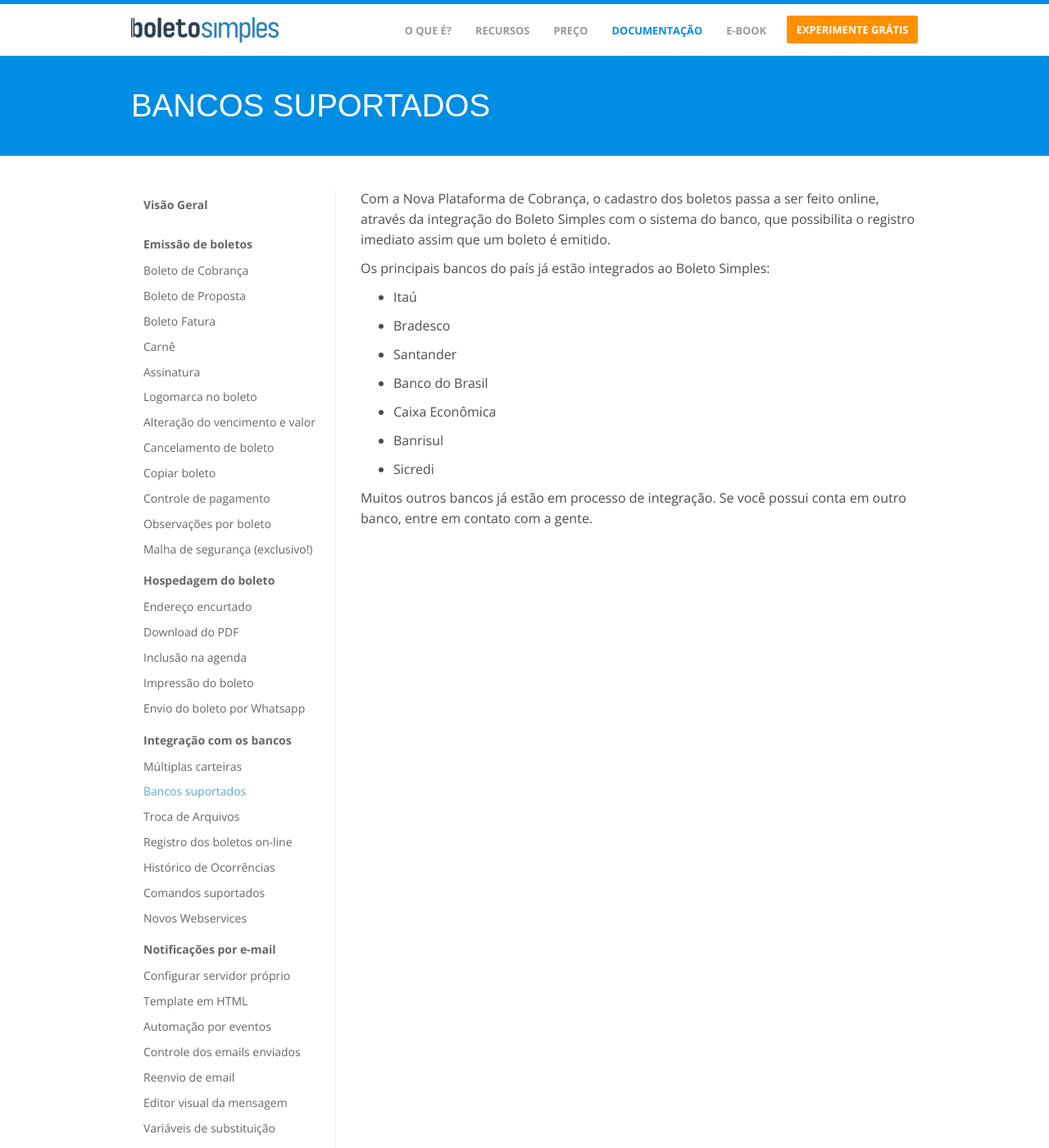
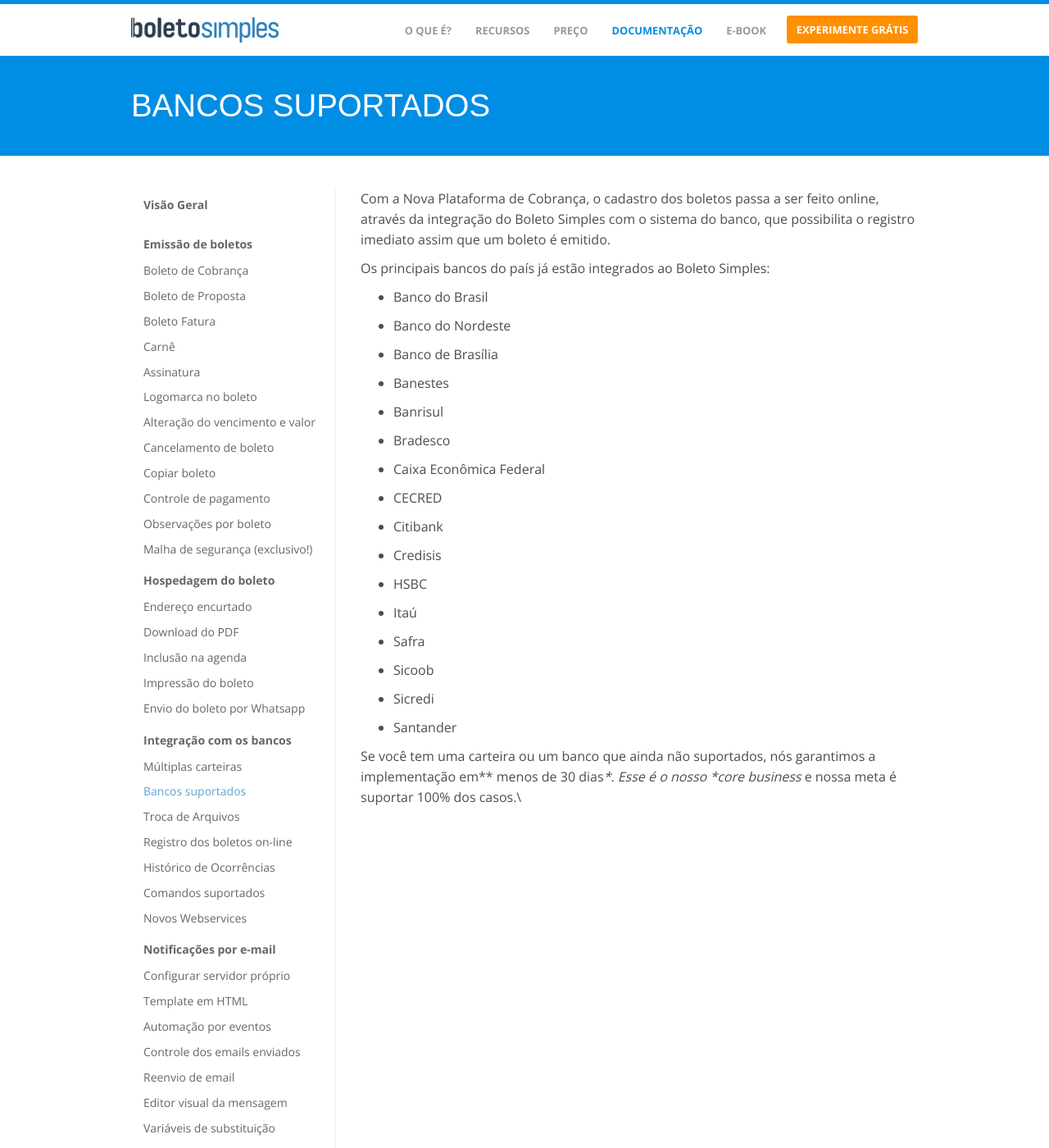
Before and after one commit to BoletoSimples/boletosimples-features, a Jekyll site: the page built from integracao-com-os-bancos/bancos-suportados.markdown, in a window 1280 px wide and 1400 px high. Shown: the whole window at 82% size. Built offline with Jekyll 4.4.1, drawn with Linux system fonts in a browser that asks for light colours.

Commit message:
Updated Bancos Suportados

```diff
--- a/integracao-com-os-bancos/bancos-suportados.markdown
+++ b/integracao-com-os-bancos/bancos-suportados.markdown
@@ -8,19 +8,36 @@
 
 Os principais bancos do país já estão integrados ao Boleto Simples:
 
-* Itaú
+* Banco do Brasil
+
+* Banco do Nordeste
+
+* Banco de Brasília
+
+* Banestes
+
+* Banrisul
 
 * Bradesco
 
-* Santander
+* Caixa Econômica Federal
 
-* Banco do Brasil
+* CECRED
 
-* Caixa Econômica
+* Citibank
 
-* Banrisul
+* Credisis
+
+* HSBC
+
+* Itaú
+
+* Safra
+
+* Sicoob
 
 * Sicredi
 
+* Santander
 
-Muitos outros bancos já estão em processo de integração. Se você possui conta em outro banco, entre em contato com a gente.
+Se você tem uma carteira ou um banco que ainda não suportados, nós garantimos a implementação em** menos de 30 dias**. Esse é o nosso *core business* e nossa meta é suportar 100% dos casos.\
```
